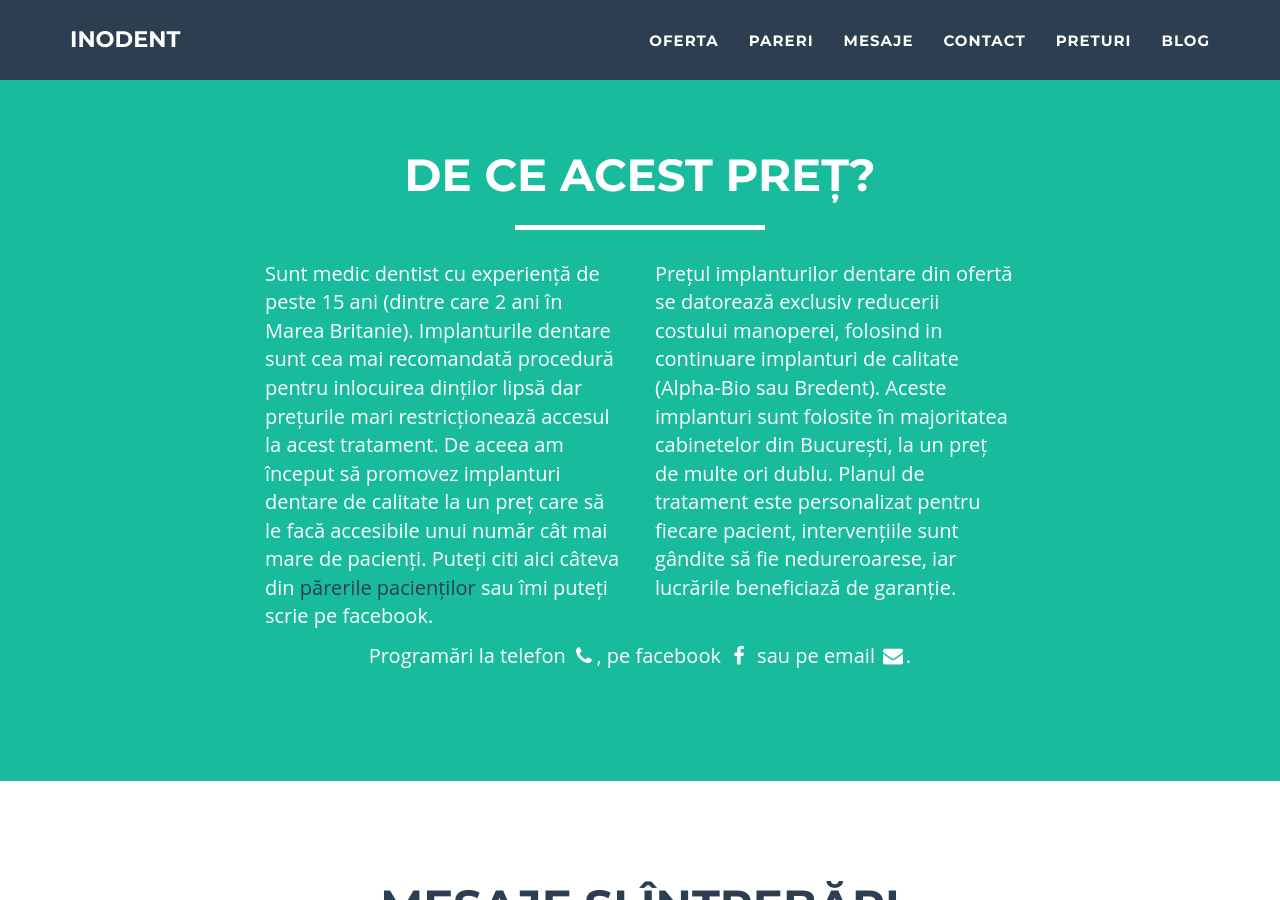
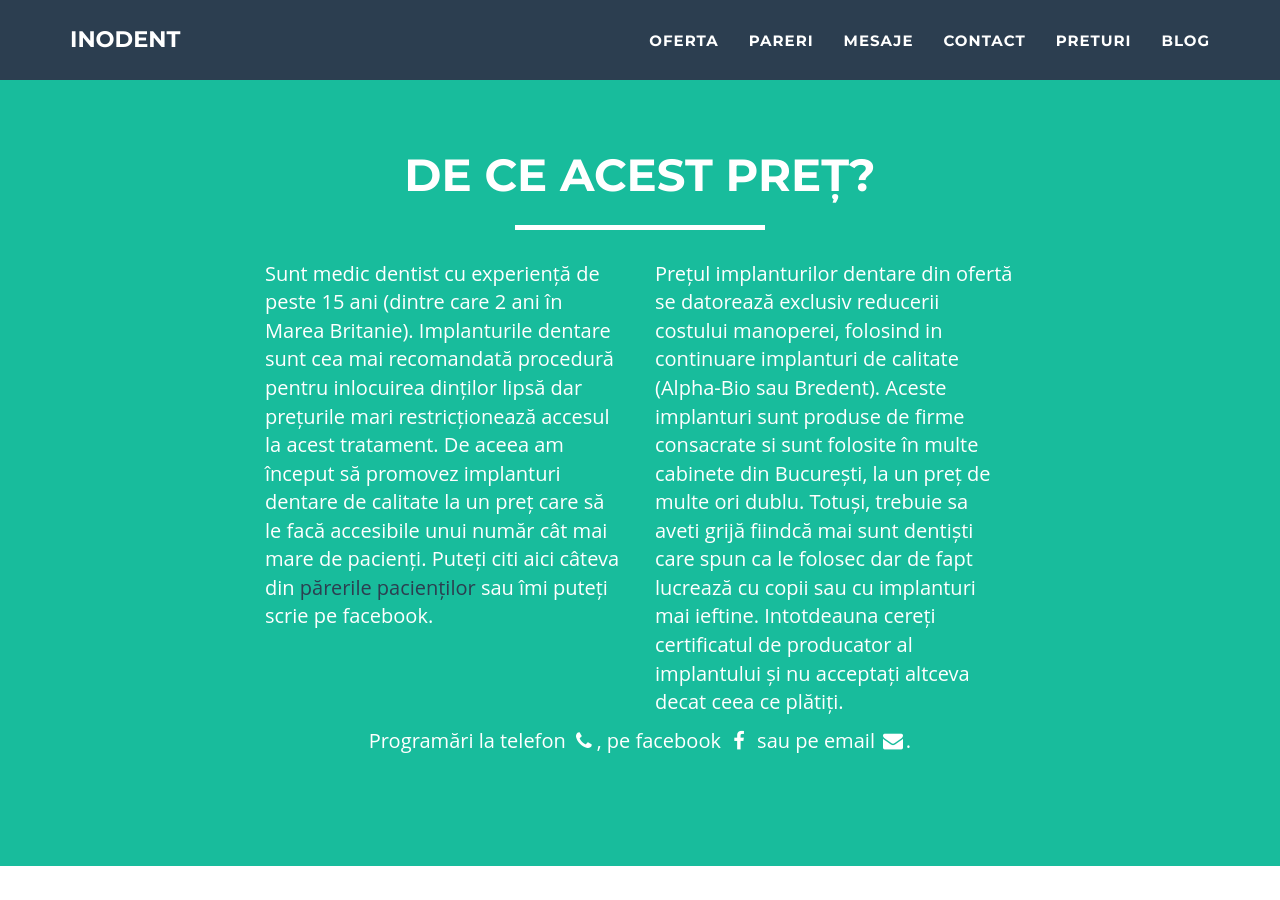
Before and after one commit to littledentgopo/offerdent, a Jekyll site: the page built from index.html, in a window 1280 px wide and 900 px high, scrolled down 1707 px. Built offline with Jekyll 4.4.1, drawn with Linux system fonts in a browser that asks for light colours; comment, search, counter and statistics services are not loaded.

Commit message:
update about implant

```diff
--- a/_includes/section-about.html
+++ b/_includes/section-about.html
@@ -8,14 +8,19 @@
             </div>
             <div class="row">
                 <div class="col-lg-4 col-lg-offset-2">
-                    <p>Sunt medic dentist cu experiență de peste 15 ani (dintre care 2 ani în Marea Britanie).
-Implanturile dentare sunt cea mai recomandată procedură pentru inlocuirea dinților lipsă dar prețurile mari restricționează accesul la acest tratament.
-De aceea am început să promovez implanturi dentare de calitate la un preț care să le facă accesibile unui număr cât mai mare de pacienți.
-Puteți citi aici câteva din <a href="/parerile-pacientilor.html" target="_blank" style="color:#2C3E50">părerile pacienților</a> sau îmi puteți scrie pe <a href="{{site.contact.one.fb}}" target="_blank">facebook</a>.
+                    <p>
+                    Sunt medic dentist cu experiență de peste 15 ani (dintre care 2 ani în Marea Britanie).
+                    Implanturile dentare sunt cea mai recomandată procedură pentru inlocuirea dinților lipsă dar prețurile mari restricționează accesul la acest tratament.
+                    De aceea am început să promovez implanturi dentare de calitate la un preț care să le facă accesibile unui număr cât mai mare de pacienți.
+                    Puteți citi aici câteva din <a href="/parerile-pacientilor.html" target="_blank" style="color:#2C3E50">părerile pacienților</a> sau îmi puteți scrie pe <a href="{{site.contact.one.fb}}" target="_blank">facebook</a>.
                     </p>
                 </div>
                 <div class="col-lg-4">
-                    <p>Prețul implanturilor dentare din ofertă se datorează exclusiv reducerii costului manoperei, folosind in continuare implanturi de calitate (Alpha-Bio sau Bredent). Aceste implanturi sunt folosite în majoritatea cabinetelor din București, la un preț de multe ori dublu. Planul de tratament este personalizat pentru fiecare pacient, intervențiile sunt gândite să fie nedureroarese, iar lucrările beneficiază de garanție.
+                    <p>
+                    Prețul implanturilor dentare din ofertă se datorează exclusiv reducerii costului manoperei, folosind in continuare implanturi de calitate (Alpha-Bio sau Bredent).
+                    Aceste implanturi sunt produse de firme consacrate si sunt folosite în multe cabinete din București, la un preț de multe ori dublu.
+                    Totuși, trebuie sa aveti grijă fiindcă mai sunt dentiști care spun ca le folosec dar de fapt lucrează cu copii sau cu implanturi mai ieftine.
+                    Intotdeauna cereți certificatul de producator al implantului și nu acceptați altceva decat ceea ce plătiți.
                     </p>
                 </div>
 
```
